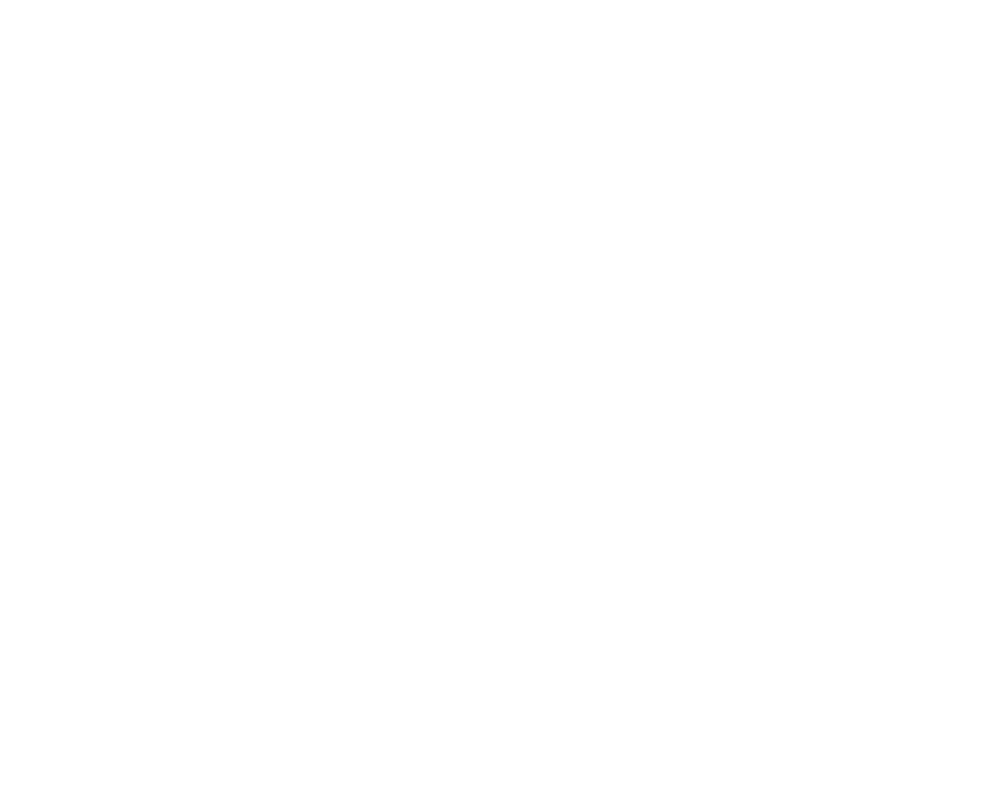
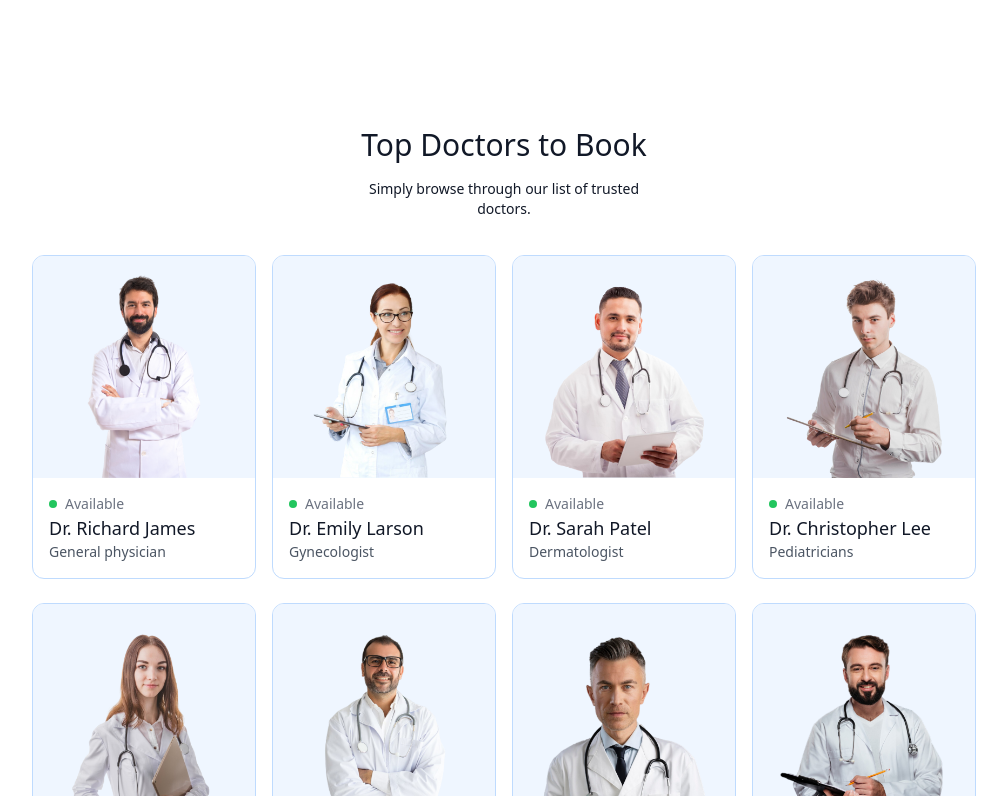
Before and after one commit to Promise-Digitals/Medico-Doctors-Website, a React (Vite) app in the folder Frontend/: page / in a window 1280 px wide. Shown: the part 1064-1860 px from the top of the page, without its empty margins (136-1143 px from the left). Before the commit the page ends 1127 px from the top, so only its background shows below. Built offline with nearby package versions, Linux system fonts and the light colour scheme.

Commit message:
Top Doctors Section Completed

```diff
--- a/Frontend/src/App.jsx
+++ b/Frontend/src/App.jsx
@@ -23,8 +23,8 @@
         <Route path='/about' element={<About />} />
         <Route path='/contact' element={<Contact />} />
         <Route path='/my-profile' element={<MyProfile />} />
-        <Route path='/appointments/:docId' element={<Appointments />} />
-        <Route path='/my-appointments' element={<MyApointments />} />
+        <Route path='/appointment/:docId' element={<Appointments />} />
+        <Route path='/my-appointment' element={<MyApointments />} />
       </Routes>
 
     </div>
--- a/Frontend/src/Pages/Home.jsx
+++ b/Frontend/src/Pages/Home.jsx
@@ -1,12 +1,14 @@
 import React from 'react'
 import Header from '../components/Header'
 import SpecialityMenu from '../components/SpecialityMenu'
+import TopDoctors from '../components/TopDoctors'
 
 const Home = () => {
     return (
         <div>
             <Header />
             <SpecialityMenu />
+            <TopDoctors />
         </div>
     )
 }
--- /dev/null
+++ b/Frontend/src/components/TopDoctors.jsx
@@ -0,0 +1,34 @@
+import React from 'react'
+import { doctors } from '../assets/assets'
+import { useNavigate } from 'react-router-dom'
+
+const TopDoctors = () => {
+
+    const navigate = useNavigate();
+
+    return (
+        <div className='flex flex-col items-center gap-4 my-16 text-gray-900 md:mx-10'>
+            <h1 className='text-3xl font-medium'>Top Doctors to Book</h1>
+            <p className='sm:w-1/3 text-center text-sm'>Simply browse through our list of trusted doctors.</p>
+            <div className='w-full grid grid-cols-auto gap-4 pt-5 gap-y-6 px-3 sm:px-0'>
+                {
+                    doctors.slice(0, 10).map((item, index) => (
+                        <div onClick={() => navigate(`/appointment/${item._id}`)} className='border border-blue-200 rounded-xl overflow-hidden cursor-pointer hover:translate-y-[-10px] transition-all duration-500' key={index}>
+                            <img className='bg-blue-50' src={item.image} alt="" />
+                            <div className='p-4'>
+                                <div className='flex items-center gap-2 text-sm text-center text-gray-500'>
+                                    <p className='w-2 h-2 bg-green-500 rounded-full'></p><p>Available</p>
+                                </div>
+                                <p className='text-gray-900 text-lg font-medium'>{item.name}</p>
+                                <p className='text-gray-600 text-sm'>{item.speciality}</p>
+                            </div>
+                        </div>
+                    ))
+                }
+            </div>
+            <button className='bg-blue-50 text-gray-600 px-12 py-3 rounded-full mt-10'>More</button>
+        </div>
+    )
+}
+
+export default TopDoctors
--- a/Frontend/tailwind.config.js
+++ b/Frontend/tailwind.config.js
@@ -8,6 +8,9 @@
     extend: {
       colors: {
         'primary': "#5f6fff"
+      },
+      gridTemplateColumns: {
+        'auto': 'repeat(auto-fill, minmax(200px, 1fr))'
       }
     },
   },
```
